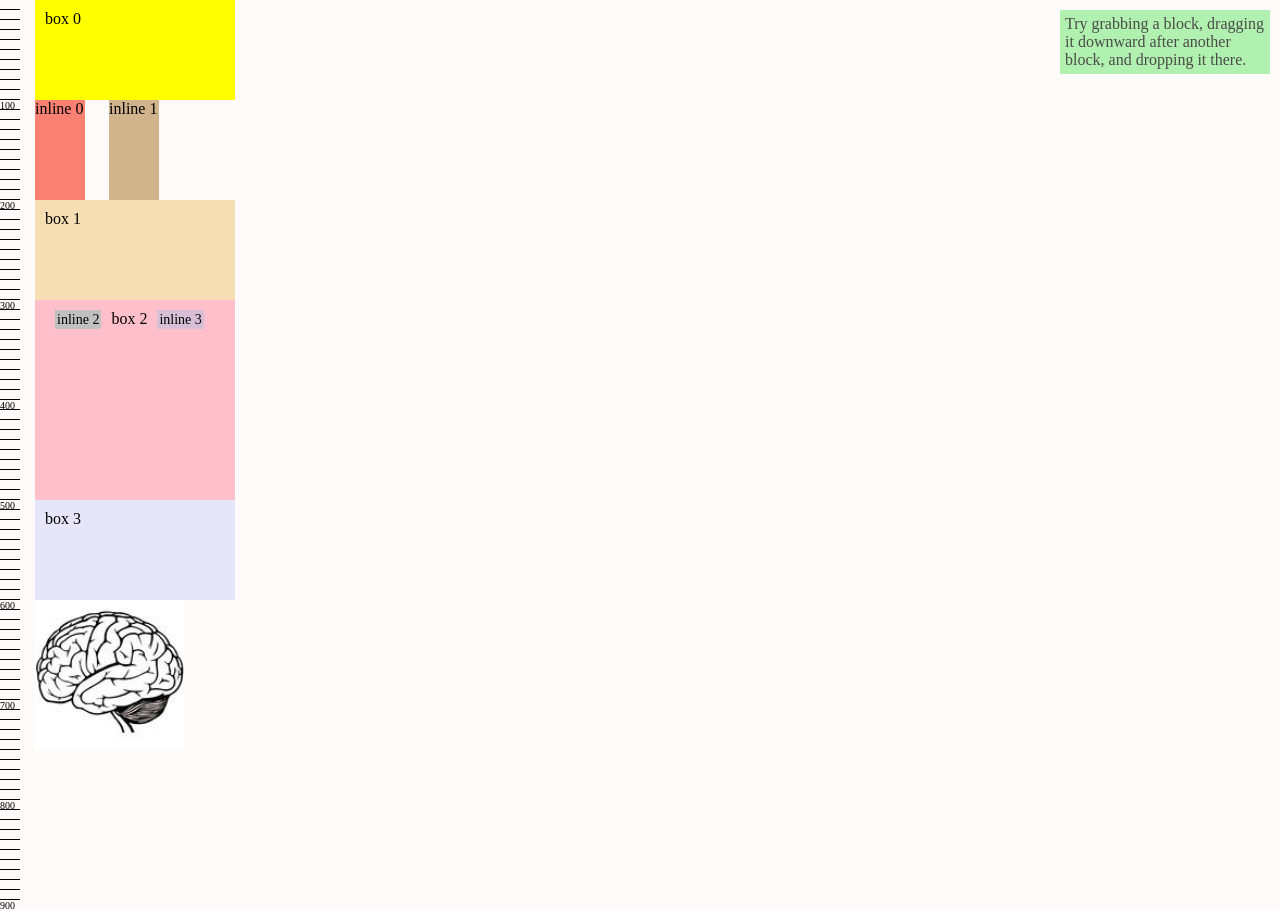
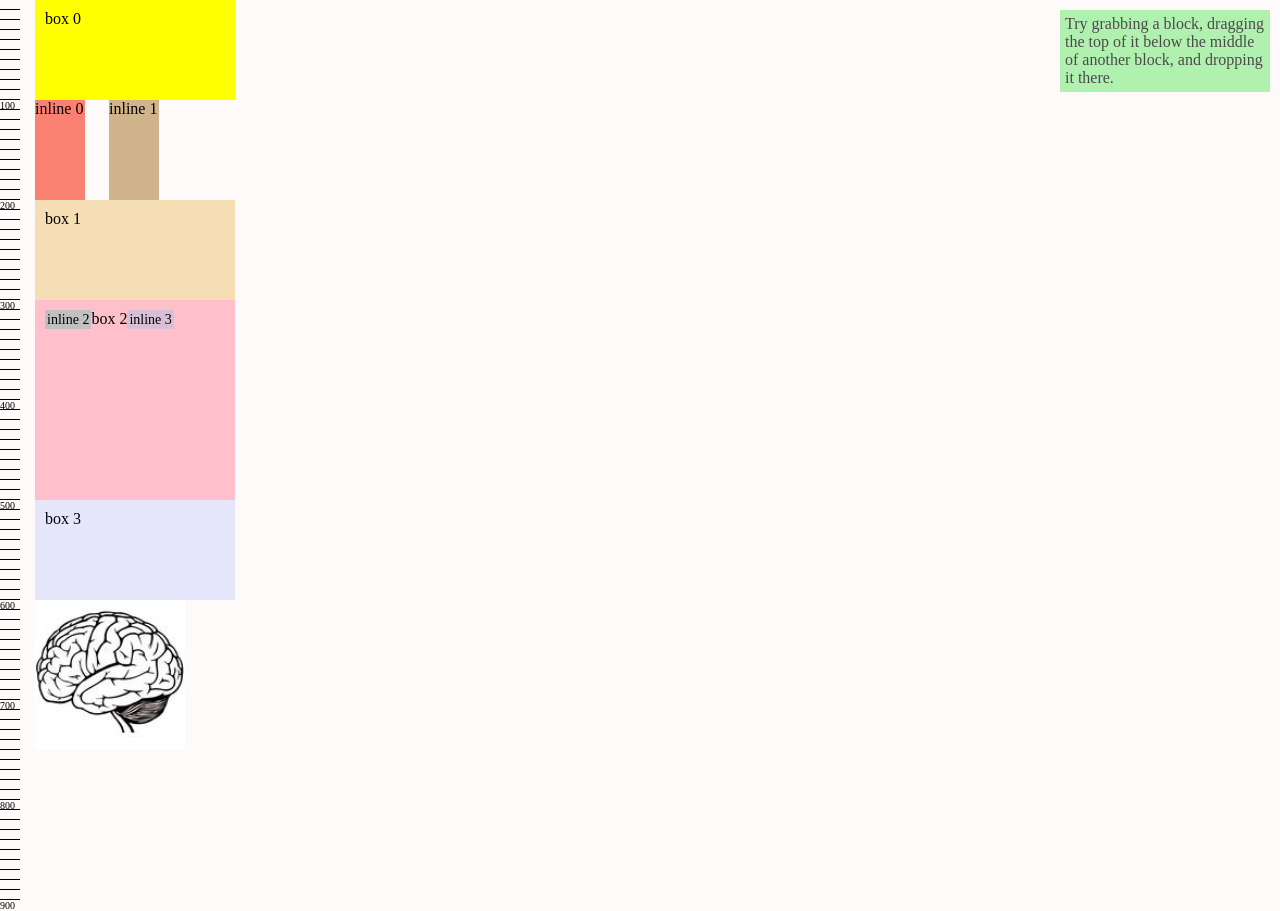
Before and after one commit to Mashweb/mashweb.github.io, a Jekyll site: the page experiments/NodeLists/NodeListDMI.html, which Jekyll copies as it is, in a window 1280 px wide. Built offline with Jekyll 4.4.1, drawn with Linux system fonts in a browser that asks for light colours.

```diff
--- a/experiments/NodeLists/NodeListDMI.html
+++ b/experiments/NodeLists/NodeListDMI.html
@@ -190,7 +190,8 @@
     <div class="line">900</div>
 
     </div>
-    <p id="p" class="hover">Try grabbing a block, dragging it downward after another block, and dropping it there.</p>
+    <p id="p" class="hover">
+	Try grabbing a block, dragging the top of it below the middle of another block, and dropping it there.</p>
     <div id="container-box" class="container-box" style="width:220px;">
 	<div id="box0" class="box yellow">box 0</div>
 	<div id="inline0" class="inline-block salmon">inline 0</div>
--- a/experiments/NodeLists/block.html
+++ b/experiments/NodeLists/block.html
@@ -6,7 +6,7 @@
 </head>
 <body id="body" style="margin:0px;">
     <p class="hover">
-	Try grabbing a block, dragging it downward after another block, and dropping it there.</p>
+	Try grabbing a block, dragging the top of it below the middle of another block, and dropping it there.</p>
     <div id="container-box" class="container-box" style="width:220px;">
 	<div id="box0" class="box yellow">box 0</div>
 	<div id="box1" class="box wheat">box 1</div>
--- a/experiments/css/block.css
+++ b/experiments/css/block.css
@@ -33,7 +33,7 @@
 
 div.big-box { height:180px; }
 
-div.inline { display:inline; margin:10px 10px 0px 10px; padding:2px; font-size:14px; }
+div.inline { display:inline; padding:2px; font-size:14px; }
 
 .inline-block { display:inline-block; margin:0px 10px 0px 10px; height:100px; width:50px; }
 
```
Also changed, not shown: experiments/js/highlighter.js (+5 -10 lines), experiments/js/main.js (+16 -15 lines).
